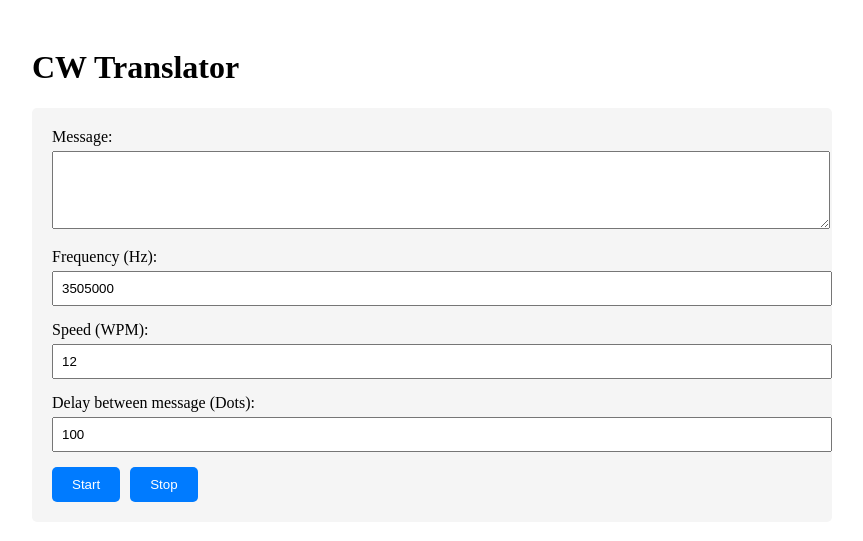
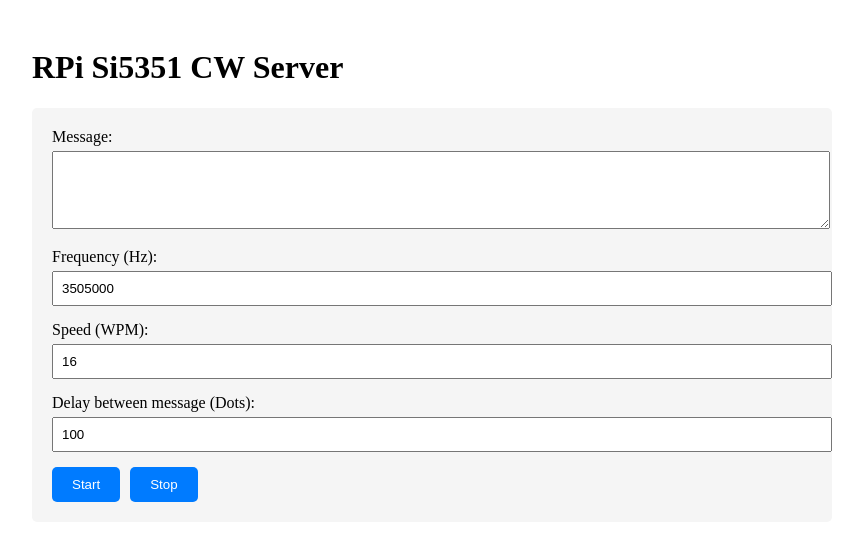
Before and after one commit to drsanyo/RPiCWServer, a FastAPI app: page / in a window 1280 px wide. Shown: the top 541 px of the page, without its empty margins (208-1071 px from the left). Run offline with FastAPI, Linux system fonts and the light colour scheme.

Commit message:
Changed UI end names and default values

```diff
--- a/templates/index.html
+++ b/templates/index.html
@@ -1,12 +1,12 @@
 <!DOCTYPE html>
 <html>
 <head>
-    <title>CW Server</title>
+    <title>RPi CW Server</title>
     <link rel="stylesheet" href="/static/style.css">
 </head>
 <body>
     <div class="container">
-        <h1>CW Translator</h1>
+        <h1>RPi Si5351 CW Server</h1>
         <div class="control-panel">
             <div class="input-group">
                 <label for="message">Message:</label>
@@ -20,7 +20,7 @@
 
             <div class="input-group">
                 <label for="speed">Speed (WPM):</label>
-                <input type="number" id="speed" value="12" min="5" max="50">
+                <input type="number" id="speed" value="16" min="5" max="50">
             </div>
 
             <div class="input-group">
```
